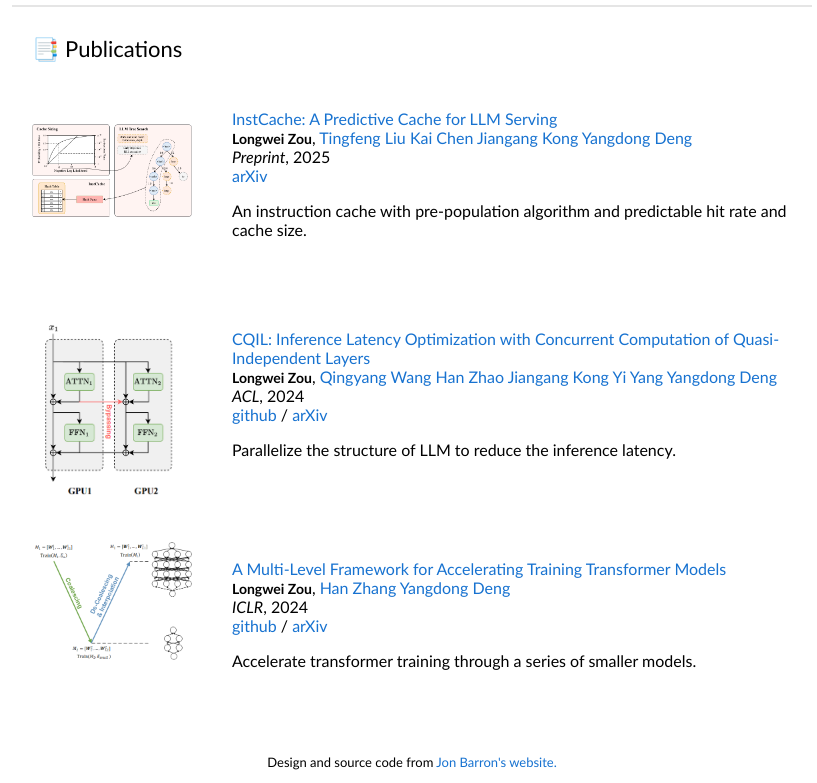
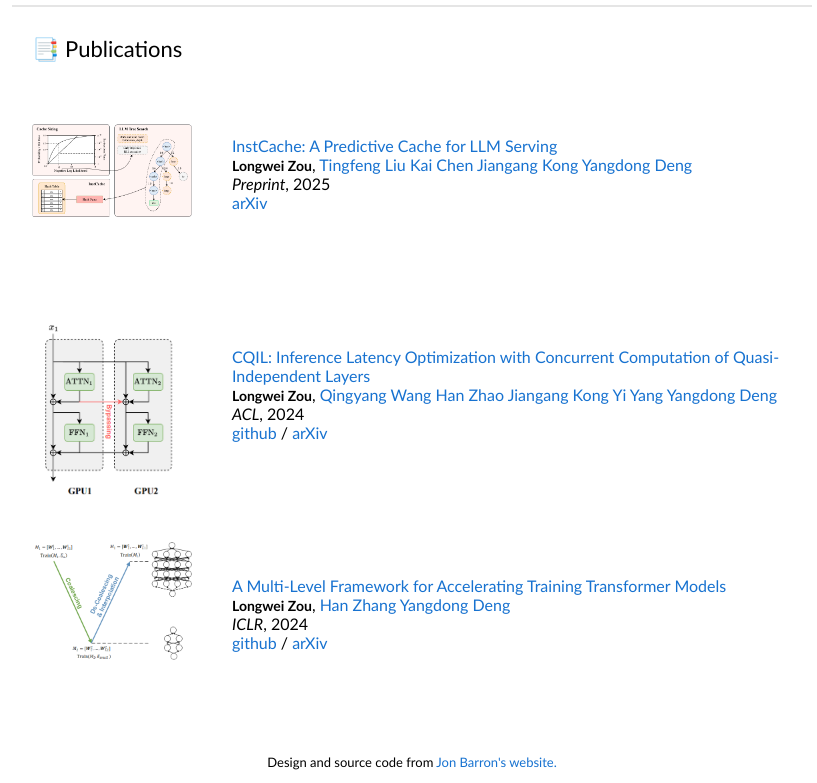
Before and after one commit to Photooon/Photooon.github.io, a plain HTML site: page index.html in a window 1280 px wide. Shown: the part 854-1637 px from the top of the page, without its empty margins (228-1045 px from the left). Drawn offline with Linux system fonts and the light colour scheme.

Commit message:
update pubs

```diff
--- a/index.html
+++ b/index.html
@@ -138,9 +138,9 @@
               <!-- / -->
               <a href="https://arxiv.org/abs/2411.13820">arXiv</a>
               <p></p>
-              <p>
+              <!-- <p>
               An instruction cache with pre-population algorithm and predictable hit rate and cache size.
-              </p>
+              </p> -->
             </td>
           </tr>
         </tbody>
@@ -171,9 +171,9 @@
               /
               <a href="https://arxiv.org/abs/2404.06709">arXiv</a>
               <p></p>
-              <p>
+              <!-- <p>
               Parallelize the structure of LLM to reduce the inference latency.
-              </p>
+              </p> -->
             </td>
           </tr>
         </tbody>
@@ -201,9 +201,9 @@
               /
               <a href="">arXiv</a>
               <p></p>
-              <p>
+              <!-- <p>
               Accelerate transformer training through a series of smaller models.
-              </p>
+              </p> -->
             </td>
           </tr>
         </tbody>
```
